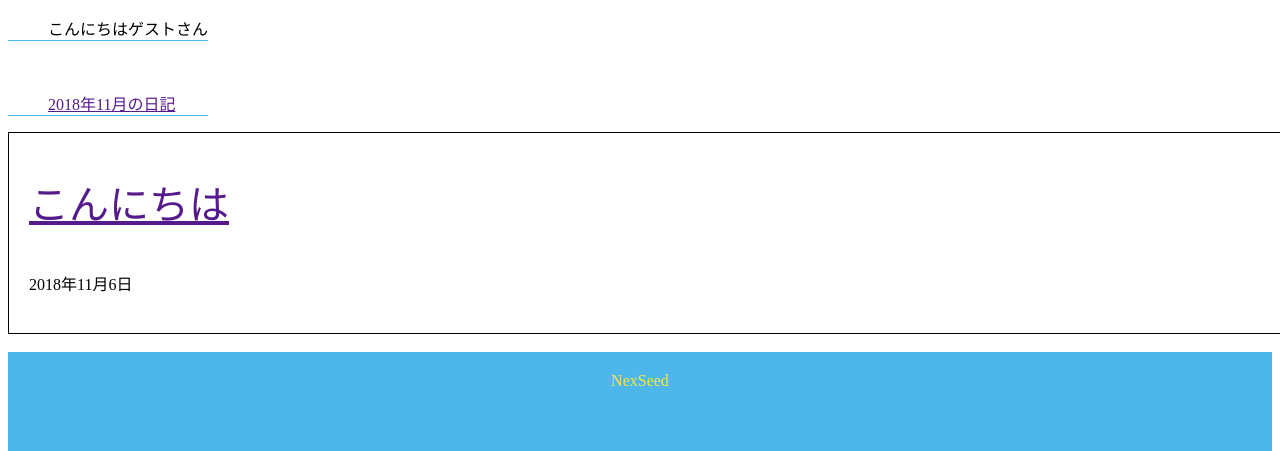
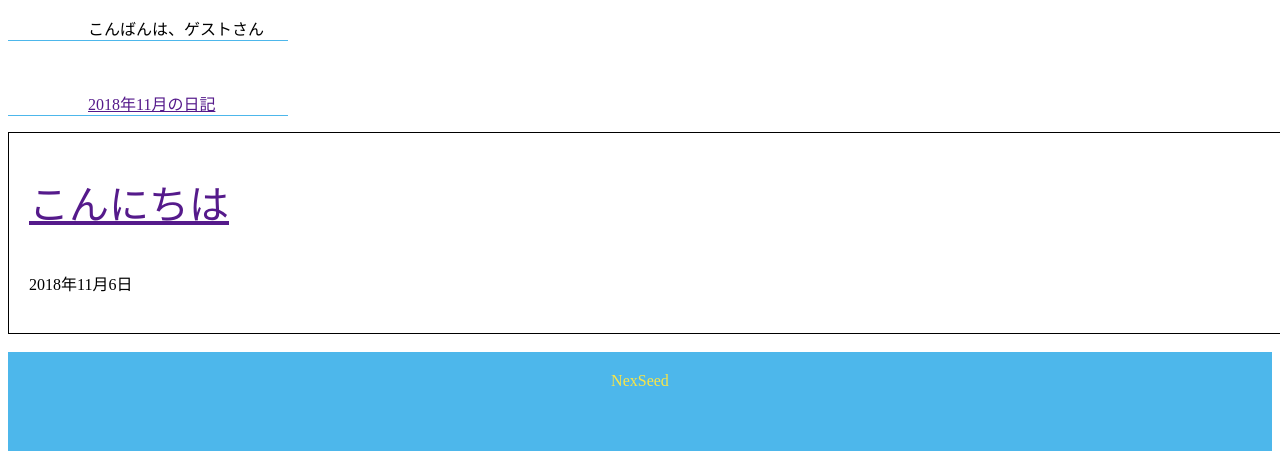
Before and after one commit to KitanoChihiro/assignment3week, a PHP site: page / in a window 1280 px wide; the page is wider, and only the part inside the window is pictured. Shown: the part 108-559 px from the top of that part. Run offline with PHP 8.4, Linux system fonts and the light colour scheme.

Commit message:
コンにちは機能追加

```diff
--- a/index.css
+++ b/index.css
@@ -12,14 +12,14 @@
 }
 
 .topic{
-    padding-left: 40px;
+    padding-left: 80px;
     border-bottom: 1px solid #4DB7EB;
-    width: 160px;
+    width: 200px;
 }
 
 .box{
     margin-left: auto;
-    width: 1500px;
+    width: 1400px;
     height: 200px;
     border: 1px solid;
 
--- a/index.php
+++ b/index.php
@@ -1,3 +1,25 @@
+<?php
+
+date_default_timezone_set('Asia/Tokyo');
+$time = intval(date('G:i'));
+$day = $time;
+
+if (0600 <= $time && $time<= 1100) {
+    $day = 'おはようございます、ゲストさん';
+}elseif (1101 < $time && $time< 1759) {
+    $day = 'こんにちは、ゲストさん';
+}else{
+    $day = 'こんばんは、ゲストさん';
+}
+
+
+
+
+ ?>
+
+
+
+
 <!DOCTYPE html>
 <html lang="ja">
     <head>
@@ -11,7 +33,7 @@
         </div>
 
         <div>
-            <p class="topic">こんにちはゲストさん</p>
+            <p class="topic"><?php echo $day ?></p>
             <br>
             <a href=""><p class="topic">2018年11月の日記</p></a>
         </div>
```
